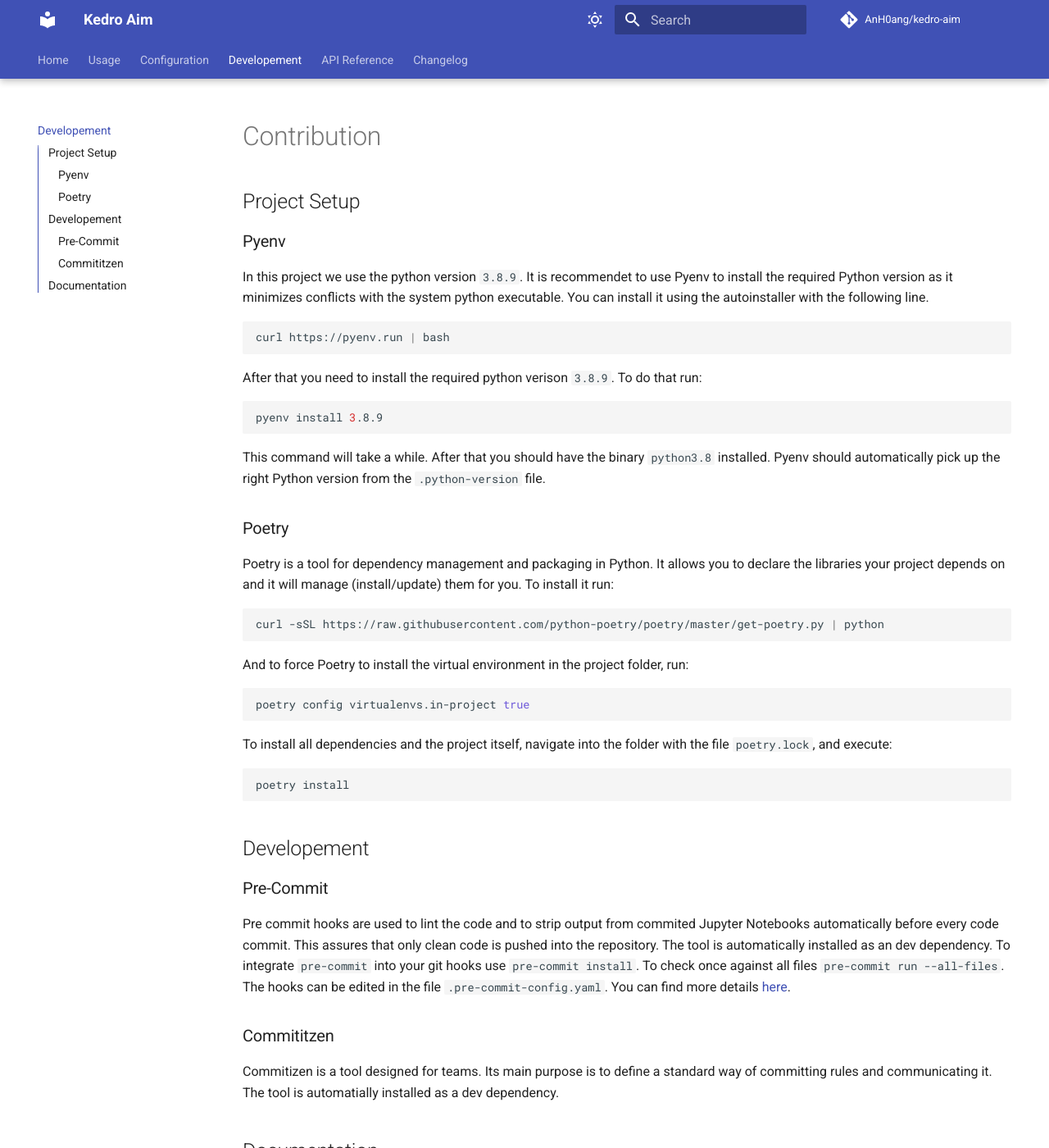
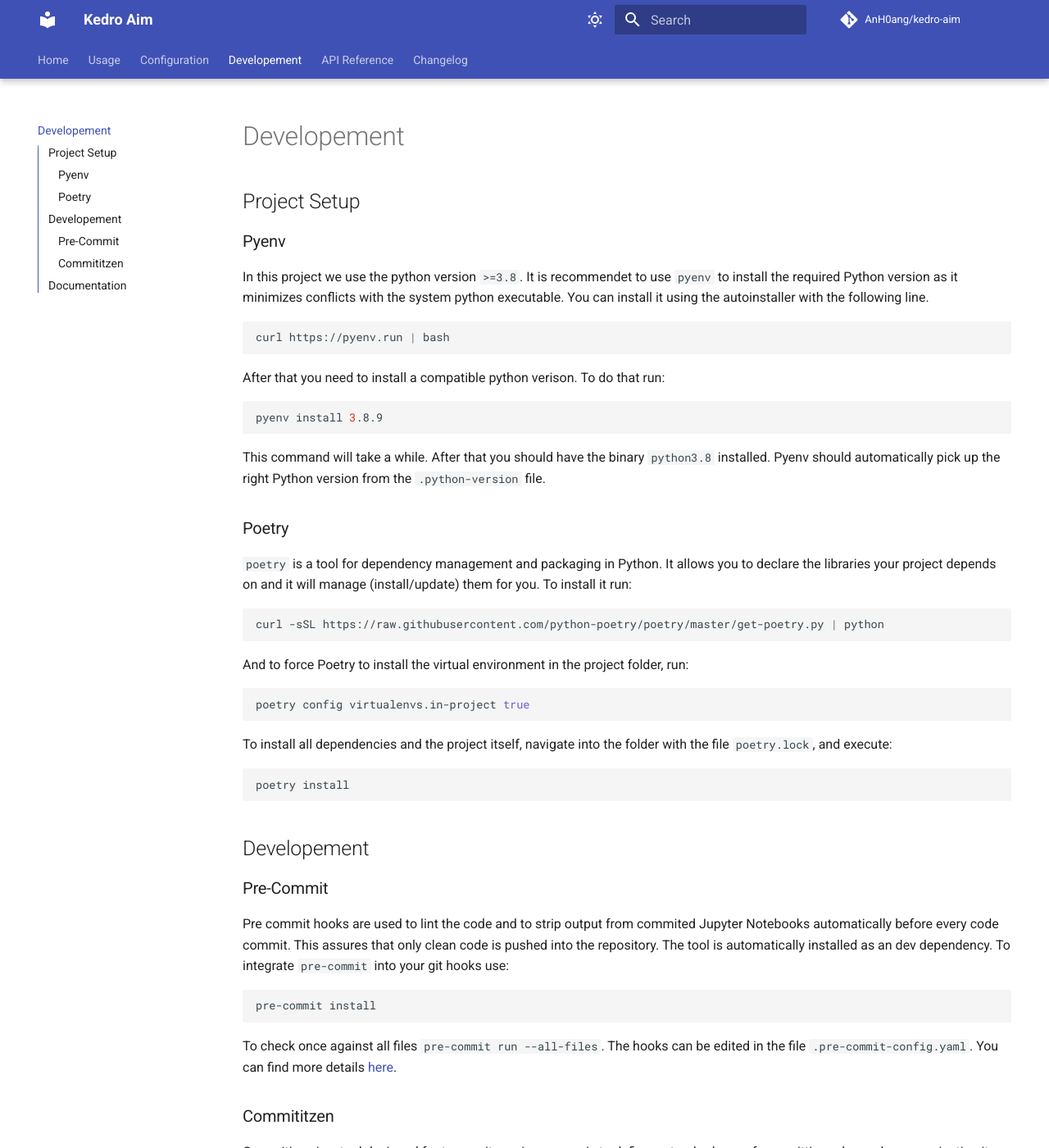
Before and after one commit to AnH0ang/kedro-aim, an MkDocs documentation site: the page built from docs/logic/developement.md, in a window 1280 px wide and 1400 px high. Shown: the whole window at 82% size. Built offline with MkDocs 1.6.1 and Material for MkDocs 9.7.7, drawn with Linux system fonts in a browser that asks for light colours; comment, search, counter and statistics services are not loaded; some of the changed text lies outside the part shown.

Commit message:
docs(developement): Update developement guide

````diff
--- a/docs/logic/developement.md
+++ b/docs/logic/developement.md
@@ -1,16 +1,16 @@
-# Contribution
+# Developement
 
 ## Project Setup
 
 ### Pyenv
 
-In this project we use the python version `3.8.9`. It is recommendet to use Pyenv to install the required Python version as it minimizes conflicts with the system python executable. You can install it using the autoinstaller with the following line.
+In this project we use the python version `>=3.8`. It is recommendet to use `pyenv` to install the required Python version as it minimizes conflicts with the system python executable. You can install it using the autoinstaller with the following line.
 
 ```bash
 curl https://pyenv.run | bash
 ```
 
-After that you need to install the required python verison `3.8.9`. To do that run:
+After that you need to install a compatible python verison. To do that run:
 
 ```bash
 pyenv install 3.8.9
@@ -20,7 +20,7 @@
 
 ### Poetry
 
-Poetry is a tool for dependency management and packaging in Python. It allows you to declare the libraries your project depends on and it will manage (install/update) them for you. To install it run:
+`poetry` is a tool for dependency management and packaging in Python. It allows you to declare the libraries your project depends on and it will manage (install/update) them for you. To install it run:
 
 ```bash
 curl -sSL https://raw.githubusercontent.com/python-poetry/poetry/master/get-poetry.py | python
@@ -32,8 +32,7 @@
 poetry config virtualenvs.in-project true
 ```
 
-To install all dependencies and the project itself,
-navigate into the folder with the file `poetry.lock`, and execute:
+To install all dependencies and the project itself, navigate into the folder with the file `poetry.lock`, and execute:
 
 ```bash
 poetry install
@@ -43,11 +42,27 @@
 
 ### Pre-Commit
 
-Pre commit hooks are used to lint the code and to strip output from commited Jupyter Notebooks automatically before every code commit. This assures that only clean code is pushed into the repository. The tool is automatically installed as an dev dependency. To integrate `pre-commit` into your git hooks use `pre-commit install`. To check once against all files `pre-commit run --all-files`. The hooks can be edited in the file `.pre-commit-config.yaml`. You can find more details [here](https://pre-commit.com).
+Pre commit hooks are used to lint the code and to strip output from commited Jupyter Notebooks automatically before every code commit. This assures that only clean code is pushed into the repository. The tool is automatically installed as an dev dependency. To integrate `pre-commit` into your git hooks use:
+
+```shell
+pre-commit install
+```
+
+To check once against all files `pre-commit run --all-files`. The hooks can be edited in the file `.pre-commit-config.yaml`. You can find more details [here](https://pre-commit.com).
 
 ### Commititzen
 
-Commitizen is a tool designed for teams. Its main purpose is to define a standard way of committing rules and communicating it. The tool is automatially installed as a dev dependency.
+Commitizen is a tool designed for teams.
+Its main purpose is to define a standard way of committing rules and communicating it.
+The tool is automatially installed as a dev dependency.
+Instead of writing `git commit -m "feat: add something"`, you can use
+
+```shell
+cz commit
+```
+
+to create a commit message.
+You can find more details [here](https://commitizen-tools.github.io/commitizen/).
 
 ## Documentation
 
````
